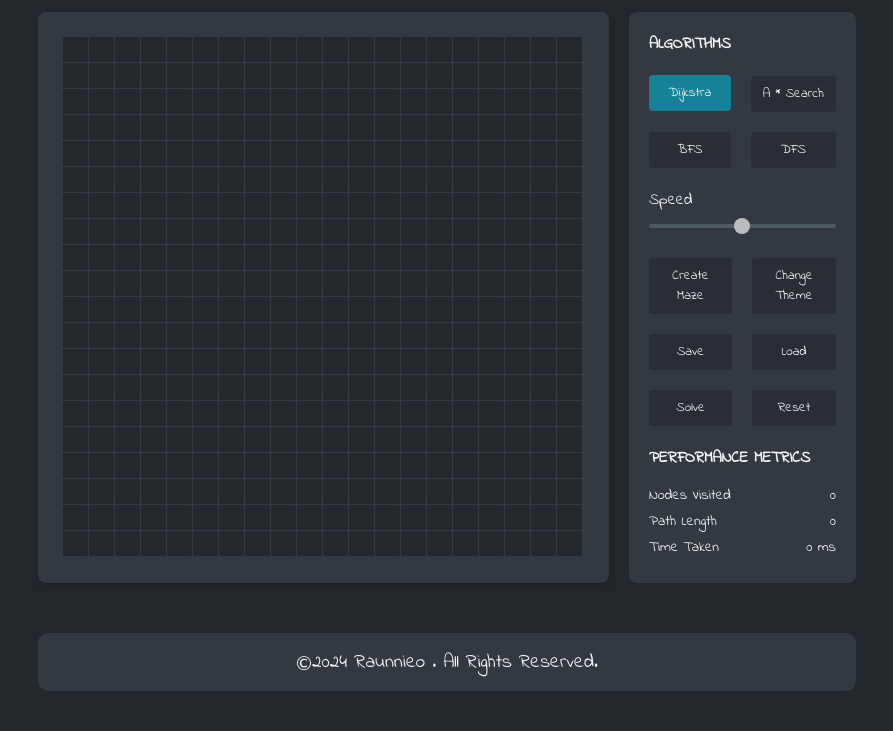
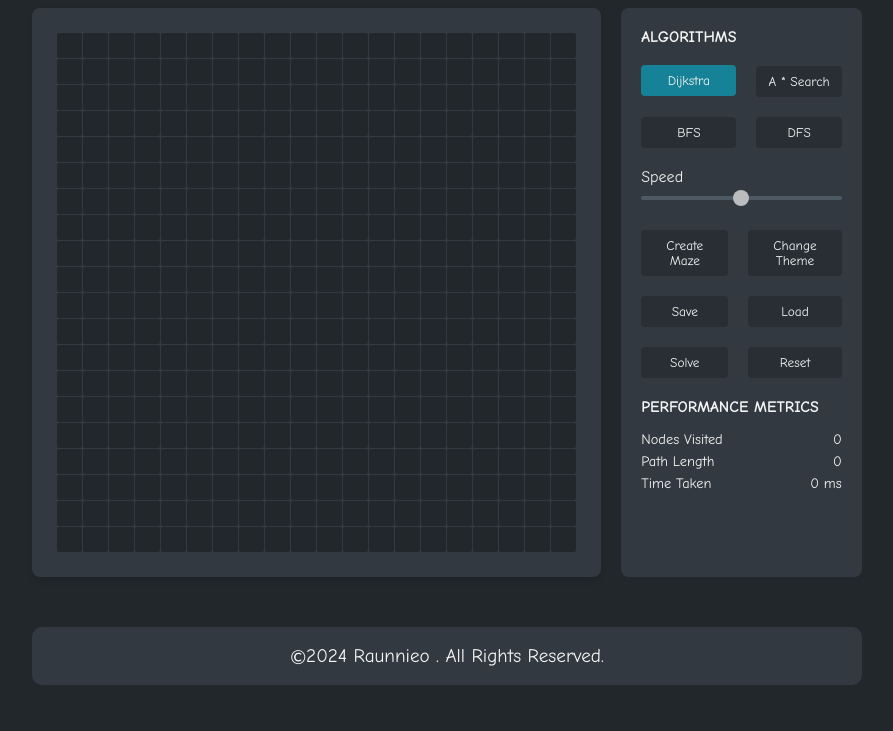
Before and after one commit to raunnieo/seeshort, a plain HTML site: page index.html in a window 1280 px wide. Shown: the part 116-847 px from the top of the page, without its empty margins (193-1086 px from the left). Drawn offline with Linux system fonts and the light colour scheme.

Commit message:
Update styles.css

```diff
--- a/styles.css
+++ b/styles.css
@@ -41,11 +41,11 @@
 } */
 
 * {
-  font-family: "Indie Flower", cursive, Indie Flower;
+  font-family: "Comic Neue", cursive, Comic Neue;
 }
 
 body {
-  font-family: "Comic Neue", "Indie Flower", cursive, Indie Flower;
+  font-family: "Comic Neue", "Indie Flower", cursive, Comic Neue;
   background-color: var(--bg-color);
   color: var(--text-color);
   transition: all 0.3s ease;
```
